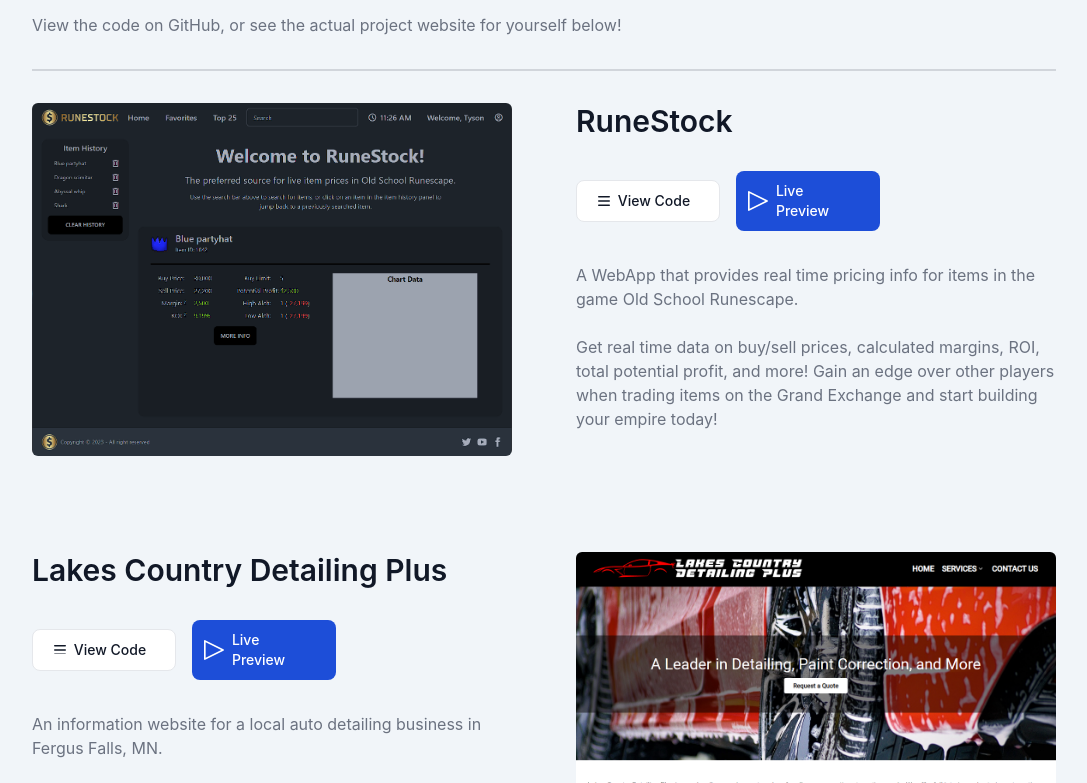
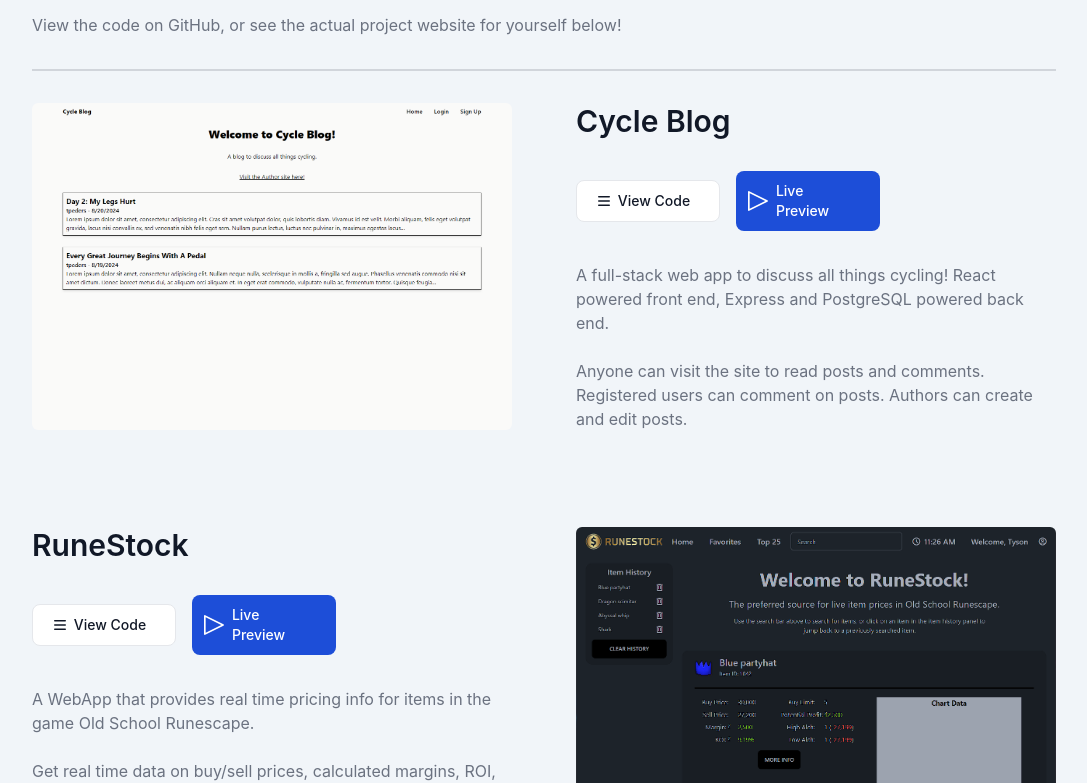
Before and after one commit to T-Pederson/portfolio, a React (Vite) app: page / in a window 1280 px wide. Shown: the part 797-1580 px from the top of the page, without its empty margins (96-1183 px from the left). Built offline with nearby package versions, Linux system fonts and the light colour scheme.

Commit message:
Add cycle blog to portfolio

```diff
--- a/src/components/Projects.jsx
+++ b/src/components/Projects.jsx
@@ -3,10 +3,24 @@
 import runestock from "../assets/runestock.png";
 import lcdp from "../assets/lakes_country_detailing_plus.png";
 import pokememory from "../assets/pokememory.png";
+import cycleblog from "../assets/cycleblog.png";
 
 const projects = [
   {
     id: 1,
+    title: "Cycle Blog",
+    overview:
+      "A full-stack web app to discuss all things cycling! React powered front end, Express and PostgreSQL powered back end.",
+    description:
+      "Anyone can visit the site to read posts and comments. Registered users can comment on posts. Authors can create and edit posts.",
+    image: cycleblog,
+    alt: "Cycle Blog home page",
+    codeLink: "https://github.com/T-Pederson/cycleBlog",
+    previewLink: "https://cycleblog-user.netlify.app/",
+    reversed: false,
+  },
+  {
+    id: 2,
     title: "RuneStock",
     overview:
       "A WebApp that provides real time pricing info for items in the game Old School Runescape.",
@@ -16,10 +30,10 @@
     alt: "RuneStock home page",
     codeLink: "https://github.com/T-Pederson/RuneStock",
     previewLink: "https://runestock.netlify.app/",
-    reversed: false,
+    reversed: true,
   },
   {
-    id: 2,
+    id: 3,
     title: "Lakes Country Detailing Plus",
     overview:
       "An information website for a local auto detailing business in Fergus Falls, MN.",
@@ -29,10 +43,10 @@
     alt: "Lakes Country Detailing Plus home page",
     codeLink: "https://github.com/T-Pederson/lakes_country_detailing_plus",
     previewLink: "http://lakescountrydetailing.com/",
-    reversed: true,
+    reversed: false,
   },
   {
-    id: 3,
+    id: 4,
     title: "PokeMemory",
     overview: "A memory game based on Pokemon.",
     description:
@@ -41,7 +55,7 @@
     alt: "PokeMemory home page home page",
     codeLink: "https://github.com/T-Pederson/pokememory",
     previewLink: "https://pokememory-tp.netlify.app/",
-    reversed: false,
+    reversed: true,
   },
 ];
 
```
Also changed, not shown: src/assets/cycleblog.png (added).
